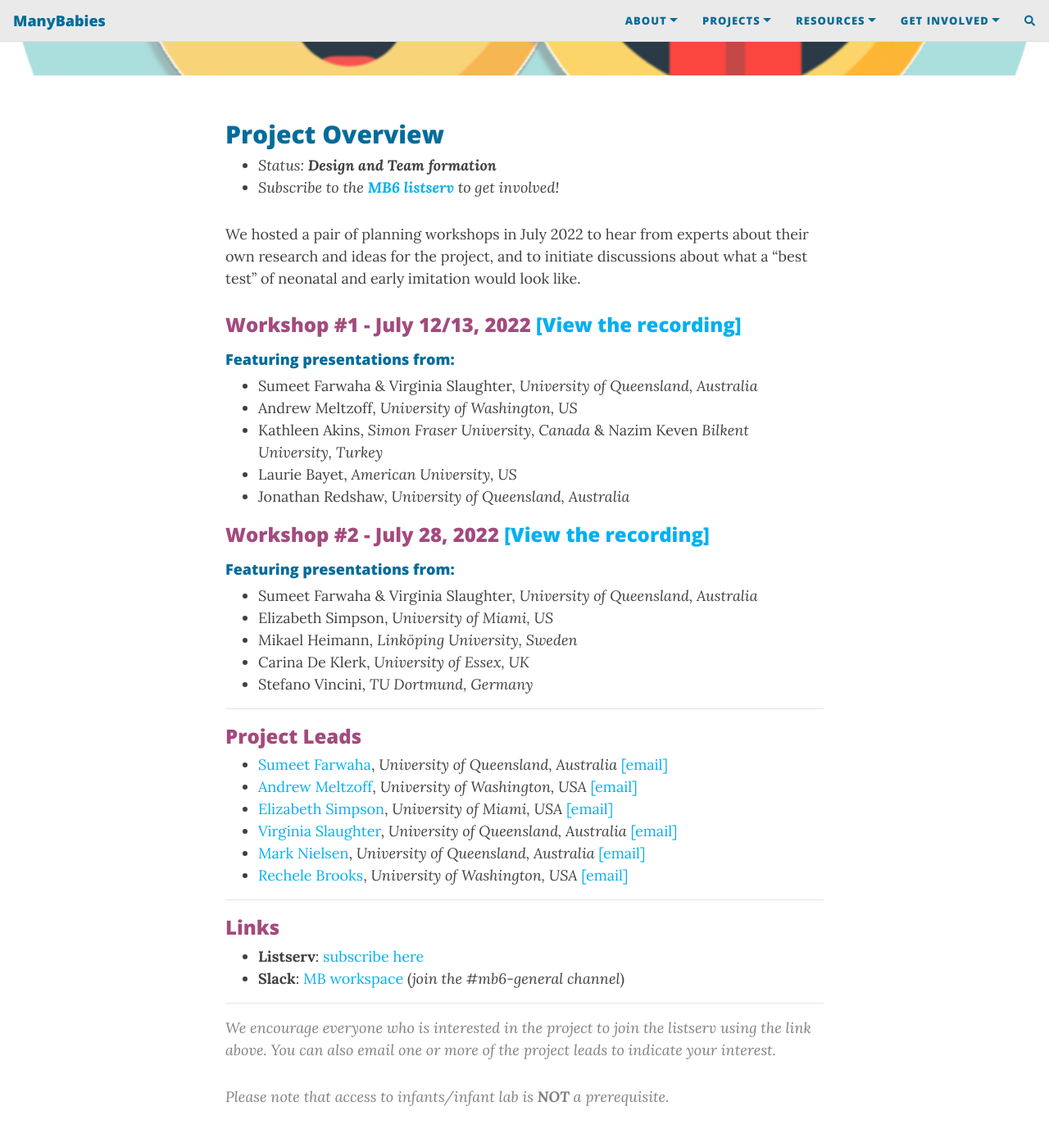
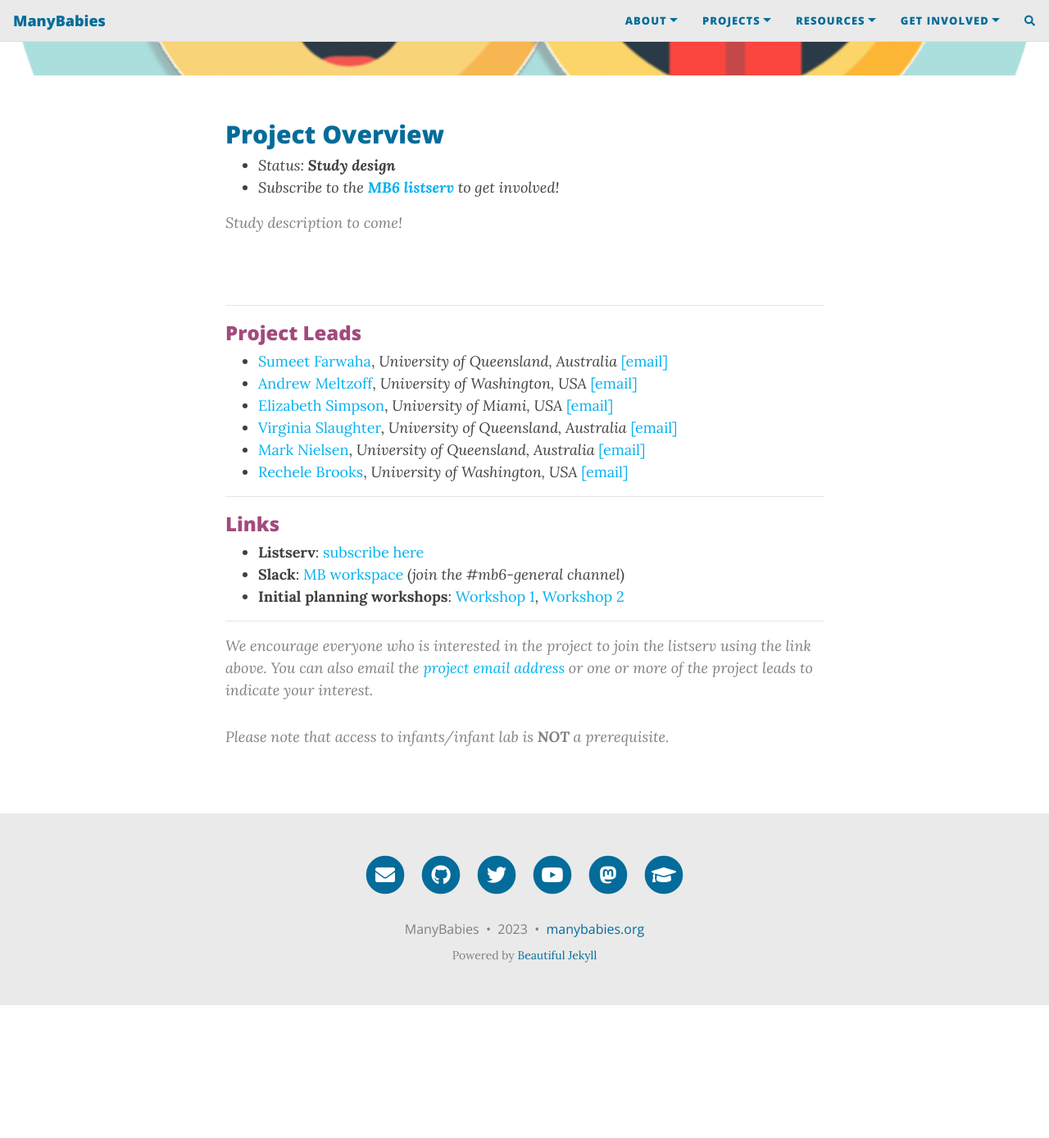
Before and after one commit to manybabies/manybabies.github.io, a Jekyll site: the page built from MB6.md, in a window 1280 px wide and 1400 px high, scrolled down 453 px. Shown: the top 1388 px of the window at 82% size. Built offline with Jekyll 4.4.1, drawn with Linux system fonts in a browser that asks for light colours; nearby versions of some CDN libraries; comment, search, counter and statistics services are not loaded; after the commit the page ends 1679 px from its top, so only the background shows below that.

Commit message:
updates to project statuses

```diff
--- a/MB6.md
+++ b/MB6.md
@@ -7,31 +7,13 @@ cover-img: /assets/img/MB6_logo.png
 
 ## Project Overview
 
-* *Status: **Design and Team formation***
+* *Status: **Study design***
 * *Subscribe to the <a href="https://mailman.stanford.edu/mailman/listinfo/manybabies6" target="_blank"><b>MB6 listserv</b></a> to get involved!*
 
 
-We hosted a pair of planning workshops in July 2022 to hear from experts about their own research and ideas for the project, and to initiate discussions about what a "best test" of neonatal and early imitation would look like.
+> Study description to come!
 
-### Workshop #1 - July 12/13, 2022 [[View the recording]](https://stanford.zoom.us/rec/share/Gsyuh5B-PnpwWt-6_8ZtMXsLcv8UNn6FPLvsbZqPbQm8X5VWsEDDPHefTPzs5MLs.lFTjsqVJJ-wN8sxJ?startTime=1657663437000)
-
-#### Featuring presentations from:
-* Sumeet Farwaha & Virginia Slaughter, *University of Queensland, Australia*
-* Andrew Meltzoff, *University of Washington, US*
-* Kathleen Akins, *Simon Fraser University, Canada* & Nazim Keven *Bilkent University, Turkey*
-* Laurie Bayet, *American University, US*
-* Jonathan Redshaw, *University of Queensland, Australia*
-
-
-### Workshop #2 - July 28, 2022 [[View the recording]](https://stanford.zoom.us/rec/share/B2ZuwVgR3tdZmGwF4nrI_-lfILXIpzilVITSg_bFacrCkwrKCfWAIohOwNR-1Zgr.OOnc_ovmYHLp_N3Y?startTime=1658991869000)
-
-#### Featuring presentations from:
-* Sumeet Farwaha & Virginia Slaughter, *University of Queensland, Australia*
-* Elizabeth Simpson, *University of Miami, US*
-* Mikael Heimann, *Linköping University, Sweden*
-* Carina De Klerk, *University of Essex, UK*
-* Stefano Vincini, *TU Dortmund, Germany*
-
+<br>
 
 ***
 ### Project Leads
@@ -48,10 +30,11 @@ We hosted a pair of planning workshops in July 2022 to hear from experts about t
 ### Links
 * **Listserv**: [subscribe here](https://mailman.stanford.edu/mailman/listinfo/manybabies6)
 * **Slack**: [MB workspace](https://join.slack.com/t/manybabies/shared_invite/zt-1frvx4ulh-b7ge7X6DY8Yl4HgBW1xBXQ) (*join the #mb6-general channel*)
+* **Initial planning workshops**: [Workshop 1](https://stanford.zoom.us/rec/share/Gsyuh5B-PnpwWt-6_8ZtMXsLcv8UNn6FPLvsbZqPbQm8X5VWsEDDPHefTPzs5MLs.lFTjsqVJJ-wN8sxJ?startTime=1657663437000), [Workshop 2](https://stanford.zoom.us/rec/share/B2ZuwVgR3tdZmGwF4nrI_-lfILXIpzilVITSg_bFacrCkwrKCfWAIohOwNR-1Zgr.OOnc_ovmYHLp_N3Y?startTime=1658991869000)
 
 
 ***
 
-> We encourage everyone who is interested in the project to join the listserv using the link above. You can also email one or more of the project leads to indicate your interest.
+> We encourage everyone who is interested in the project to join the listserv using the link above. You can also email the [project email address](mailto:mb6@manybabies.org) or one or more of the project leads to indicate your interest.
 
 > Please note that access to infants/infant lab is **NOT** a prerequisite.
```
Also changed, not shown: MB-Demographics.md (+2 -3 lines), MB-ManyWebcams.md (+1 -1 lines), MB5.md (+1 -1 lines), projects.md (+7 -6 lines).
